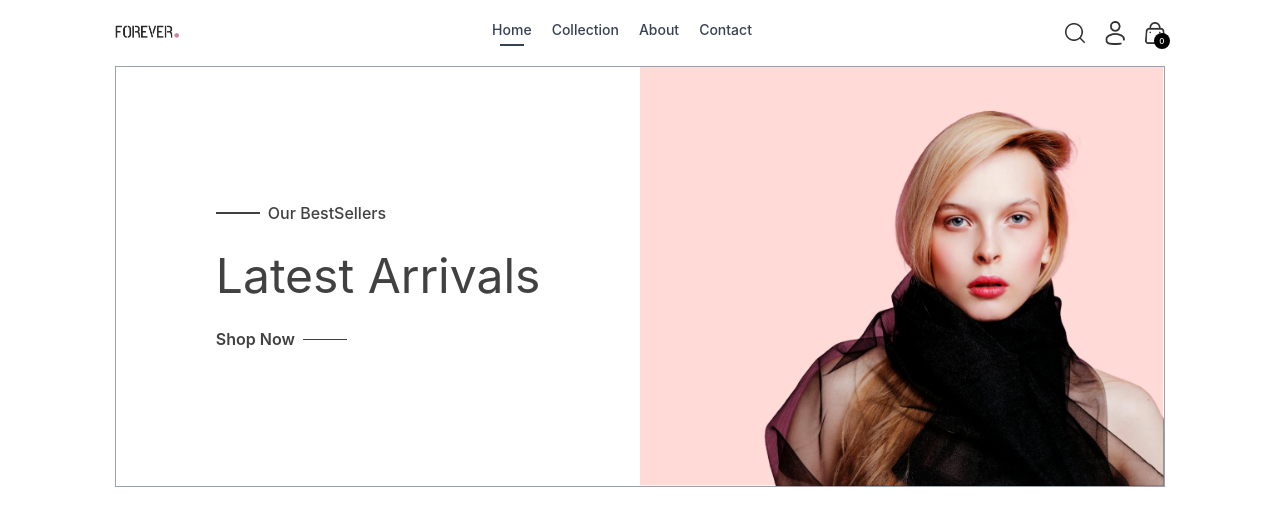
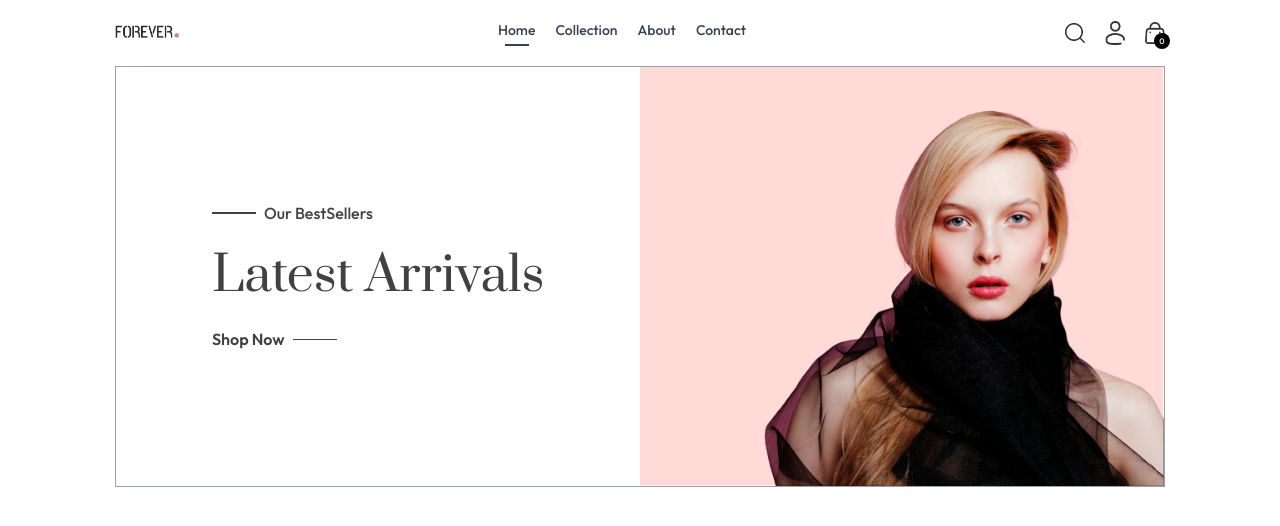
Before and after one commit to siddharthg-7/E-Commerce-Website, a React (Vite) app in the folder frontend/: page / in a window 1280 px wide. Shown: the top 526 px of the page. Built offline with nearby package versions, Linux system fonts and the light colour scheme.

Commit message:
Hero Section Fonts

```diff
--- a/frontend/src/components/Hero.jsx
+++ b/frontend/src/components/Hero.jsx
@@ -14,7 +14,7 @@
             <p className='font-medium text-sm md:text-base'>Our BestSellers</p>
           </div>
 
-          <h1 className='text-3xl sm:py-3 lg:text-5xl leading-relaxed'>
+          <h1 className=' prata-regular text-3xl sm:py-3 lg:text-5xl leading-relaxed'>
             Latest Arrivals
           </h1>
 
--- a/frontend/src/index.css
+++ b/frontend/src/index.css
@@ -1,3 +1,4 @@
+@import url('https://fonts.googleapis.com/css2?family=Nunito:ital,wght@0,200..1000;1,200..1000&family=Outfit:wght@100..900&family=PT+Sans:ital,wght@0,400;0,700;1,400;1,700&family=Prata&display=swap');
 @import "tailwindcss";
 @tailwind base;
 @tailwind components;
@@ -6,3 +7,12 @@
 a.active hr {
     display: block;
 }
+
+*{
+    font-family: Outfit;
+}
+.prata-regular {
+  font-family: "Prata", serif;
+  font-weight: 400;
+  font-style: normal;
+}
```
